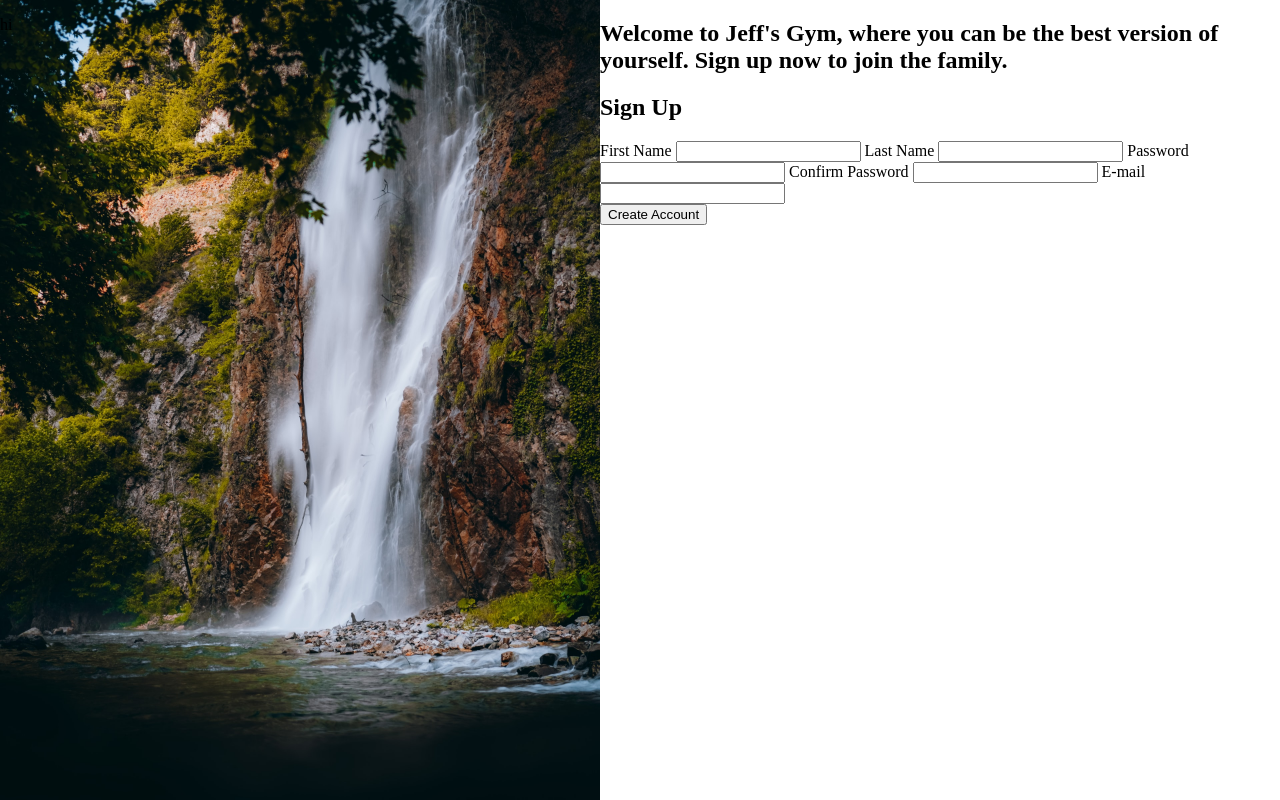
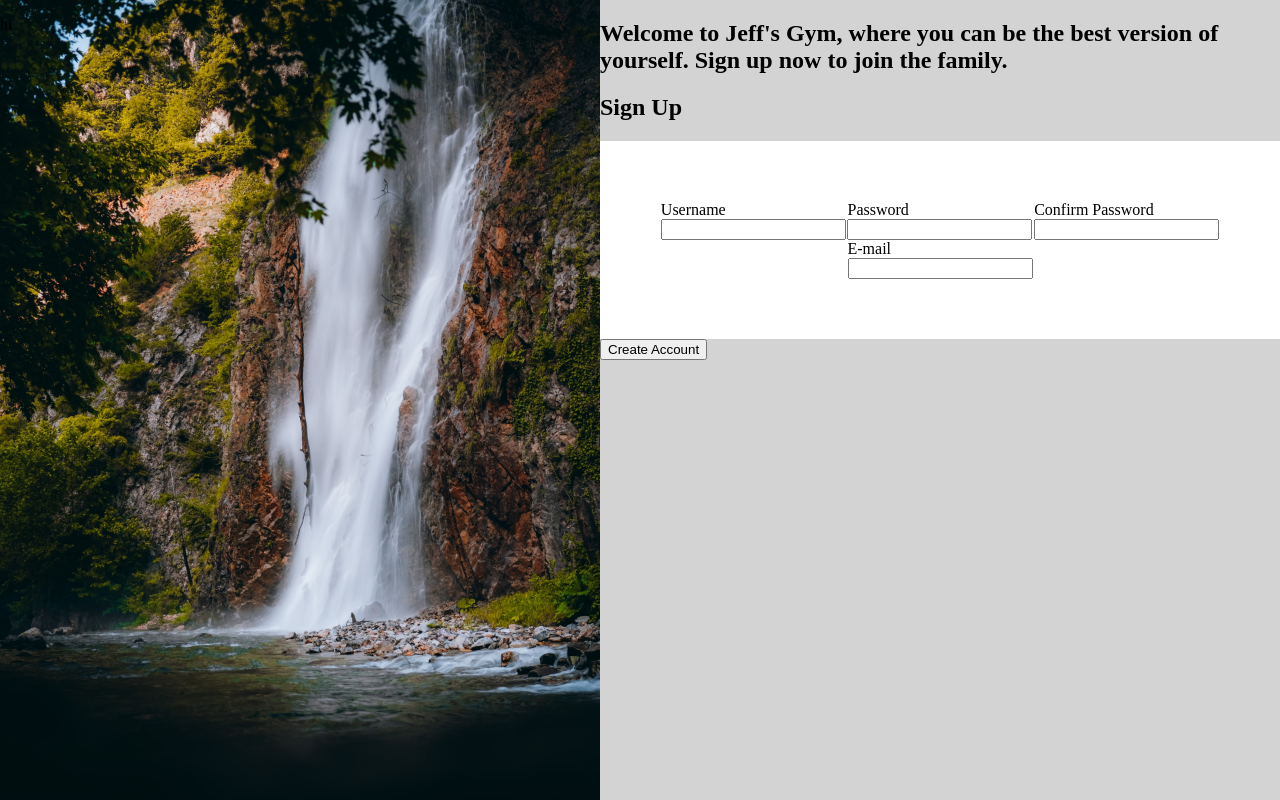
Before and after one commit to jeffreyc31/sign-up-now, a plain HTML site: page index.html in a window 1280 px wide. Drawn offline with Linux system fonts and the light colour scheme.

Commit message:
- add styling to right side of website - delete first name and last name input, replace with username input

```diff
--- a/index.html
+++ b/index.html
@@ -16,28 +16,32 @@
     </div>
     <div id="right">
         <h2>Welcome to Jeff's Gym, where you can be the best version of yourself. Sign up now to join the family.</h2>
-        <div id="form">
+        <div id="card">
             <h2>Sign Up</h2>
             <div id="form">
-                <label for="first_name">First Name</label>
-                <input type="text" id="first_name" name="first-name" required>
+                <div class="input-wrap" id="user">
+                    <label for="username">Username</label>
+                    <input type="text" id="username" name="username" required>
+                </div>
 
-                <label for="last-name">Last Name</label>
-                <input type="text" id="last-name" name="last-name" required>
+                <div class="input-wrap" id="pass">
+                    <label for="pass-word"> Password</label>
+                    <input type="password" id="pass-word" name="pass-word" required>
+                </div>
 
-                <label for="pass-word"> Password</label>
-                <input type="password" id="pass-word" name="pass-word" required>
+                <div class="input-wrap" id='confirm'>
+                    <label for="confirm-pass">Confirm Password</label>
+                    <input type="password" id='confirm-pass' name='confirm-pass' required>
+                </div>
 
-                <label for="confirm">Confirm Password</label>
-                <input type="password" id='confirm' name='confirm' required>
-
-                <label for="e-mail">E-mail</label>
-                <input type="email" id='e-mail' name='e-mail' required>
+                <div class="input-wrap" id='mail'>
+                    <label for="e-mail">E-mail</label>
+                    <input type="email" id='e-mail' name='e-mail' required>
+                </div>
             </div>
 
             <button>Create Account</button>
         </div>
-    </div>
 </body>
 
 </html>
--- a/style.css
+++ b/style.css
@@ -20,3 +20,22 @@ body {
     padding: 0;
     margin: 0;
 }
+
+#right {
+    background-color: lightgray;
+    width: 100%;
+}
+
+.input-wrap {
+    display: flex;
+    flex-direction: column;
+}
+
+#form {
+    background-color: #fff;
+    padding: 60px;
+    display: flex;
+    flex-direction: row;
+    justify-content: space-around;
+    flex-wrap: wrap;
+}
```
